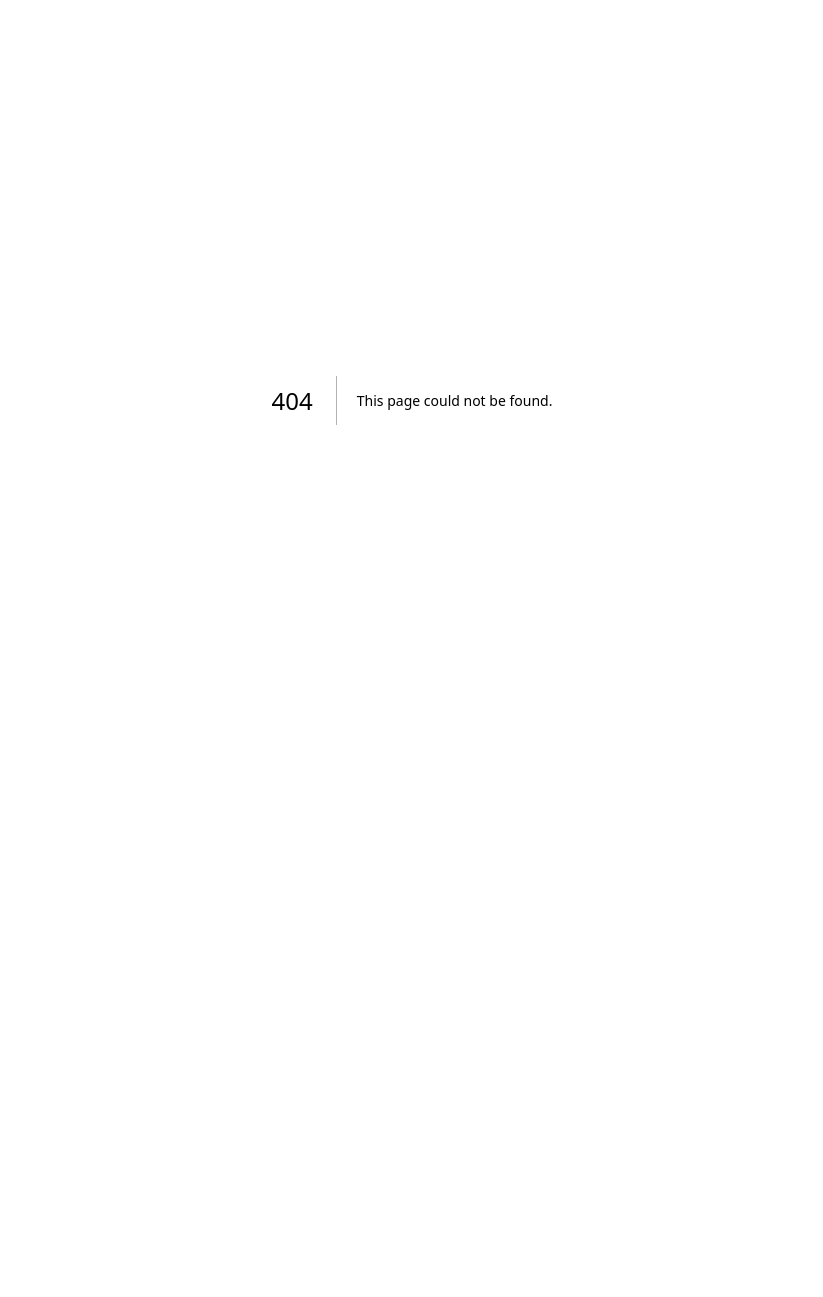
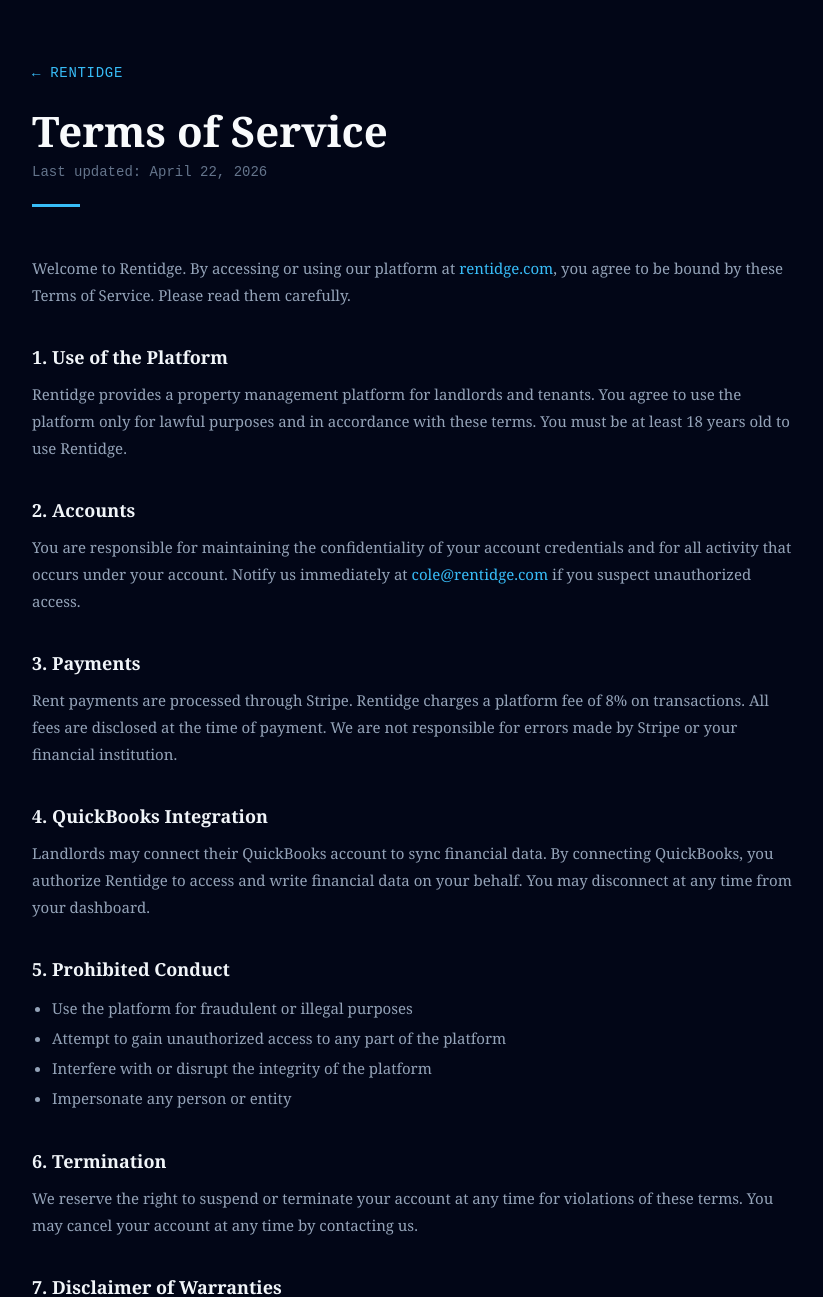
Before and after one commit to ColeTBrown/NestPay, a Next.js app in the folder NestPay/: page /terms in a window 1280 px wide. Before the commit this address had no page. Shown: the top 1297 px of the page, without its empty margins (228-1051 px from the left). Before the commit the page ends 800 px from the top, so only its background shows below. Built offline with nearby package versions, Linux system fonts and the light colour scheme.

Commit message:
Create page.tsx

```diff
--- /dev/null
+++ b/NestPay/app/terms/page.tsx
@@ -0,0 +1,76 @@
+export default function TermsOfService() {
+  return (
+    <main style={{
+      background: '#020617',
+      minHeight: '100vh',
+      color: '#e2e8f0',
+      fontFamily: "'Georgia', serif",
+      padding: '60px 24px',
+    }}>
+      <div style={{ maxWidth: '760px', margin: '0 auto' }}>
+        <div style={{ marginBottom: '48px' }}>
+          <a href="/" style={{ color: '#38BDF8', textDecoration: 'none', fontSize: '14px', letterSpacing: '0.05em', fontFamily: 'monospace' }}>
+            ← RENTIDGE
+          </a>
+          <h1 style={{ fontSize: '42px', fontWeight: '700', color: '#f8fafc', marginTop: '24px', marginBottom: '8px', lineHeight: 1.2 }}>Terms of Service</h1>
+          <p style={{ color: '#64748b', fontSize: '14px', fontFamily: 'monospace' }}>Last updated: April 22, 2026</p>
+          <div style={{ width: '48px', height: '3px', background: '#38BDF8', marginTop: '24px' }} />
+        </div>
+        <Section>
+          <p>Welcome to Rentidge. By accessing or using our platform at <a href="https://rentidge.com" style={{ color: '#38BDF8' }}>rentidge.com</a>, you agree to be bound by these Terms of Service. Please read them carefully.</p>
+        </Section>
+        <Section title="1. Use of the Platform">
+          <p>Rentidge provides a property management platform for landlords and tenants. You agree to use the platform only for lawful purposes and in accordance with these terms. You must be at least 18 years old to use Rentidge.</p>
+        </Section>
+        <Section title="2. Accounts">
+          <p>You are responsible for maintaining the confidentiality of your account credentials and for all activity that occurs under your account. Notify us immediately at <a href="mailto:cole@rentidge.com" style={{ color: '#38BDF8' }}>cole@rentidge.com</a> if you suspect unauthorized access.</p>
+        </Section>
+        <Section title="3. Payments">
+          <p>Rent payments are processed through Stripe. Rentidge charges a platform fee of 8% on transactions. All fees are disclosed at the time of payment. We are not responsible for errors made by Stripe or your financial institution.</p>
+        </Section>
+        <Section title="4. QuickBooks Integration">
+          <p>Landlords may connect their QuickBooks account to sync financial data. By connecting QuickBooks, you authorize Rentidge to access and write financial data on your behalf. You may disconnect at any time from your dashboard.</p>
+        </Section>
+        <Section title="5. Prohibited Conduct">
+          <ul style={{ paddingLeft: '20px', lineHeight: '2' }}>
+            <li>Use the platform for fraudulent or illegal purposes</li>
+            <li>Attempt to gain unauthorized access to any part of the platform</li>
+            <li>Interfere with or disrupt the integrity of the platform</li>
+            <li>Impersonate any person or entity</li>
+          </ul>
+        </Section>
+        <Section title="6. Termination">
+          <p>We reserve the right to suspend or terminate your account at any time for violations of these terms. You may cancel your account at any time by contacting us.</p>
+        </Section>
+        <Section title="7. Disclaimer of Warranties">
+          <p>Rentidge is provided "as is" without warranties of any kind, either express or implied. We do not guarantee that the platform will be uninterrupted or error-free.</p>
+        </Section>
+        <Section title="8. Limitation of Liability">
+          <p>To the fullest extent permitted by law, Rentidge shall not be liable for any indirect, incidental, special, or consequential damages arising from your use of the platform.</p>
+        </Section>
+        <Section title="9. Changes to Terms">
+          <p>We may update these terms from time to time. Continued use of the platform after changes constitutes acceptance of the new terms.</p>
+        </Section>
+        <Section title="10. Contact Us">
+          <div style={{ background: '#0f172a', border: '1px solid #1e293b', borderRadius: '8px', padding: '20px 24px', marginTop: '12px', fontFamily: 'monospace', fontSize: '14px', lineHeight: '2' }}>
+            <div>Rentidge</div>
+            <div><a href="mailto:cole@rentidge.com" style={{ color: '#38BDF8' }}>cole@rentidge.com</a></div>
+            <div><a href="https://rentidge.com" style={{ color: '#38BDF8' }}>rentidge.com</a></div>
+          </div>
+        </Section>
+        <div style={{ borderTop: '1px solid #1e293b', marginTop: '48px', paddingTop: '24px', color: '#475569', fontSize: '13px', fontFamily: 'monospace' }}>
+          © {new Date().getFullYear()} Rentidge. All rights reserved.
+        </div>
+      </div>
+    </main>
+  );
+}
+
+function Section({ title, children }: { title?: string; children: React.ReactNode }) {
+  return (
+    <div style={{ marginBottom: '36px' }}>
+      {title && <h2 style={{ fontSize: '18px', fontWeight: '600', color: '#f1f5f9', marginBottom: '12px', fontFamily: "'Georgia', serif" }}>{title}</h2>}
+      <div style={{ color: '#94a3b8', lineHeight: '1.8', fontSize: '15px' }}>{children}</div>
+    </div>
+  );
+}
```
